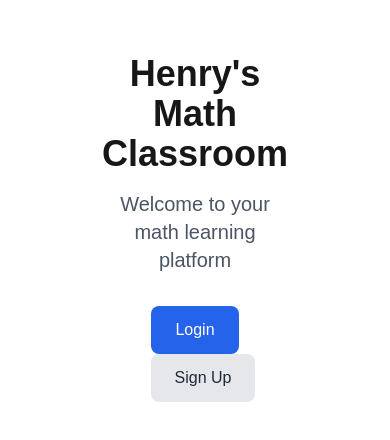
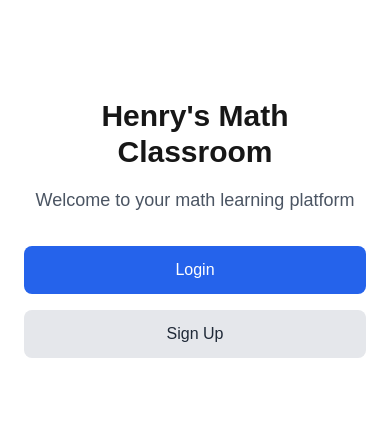
Before and after one commit to anqianqianqi/Henry-s-math-classroom-Kiro, a Next.js app: page / in a window 390 px wide. Shown: the part 194-634 px from the top of the page. Built offline with nearby package versions, Linux system fonts and the light colour scheme.

Commit message:
fix: Improve landing page layout on mobile
- Reduce padding on small screens (p-6 vs p-24)
- Stack Login/Sign Up buttons vertically on mobile with gap
- Side by side on desktop
- Smaller text on mobile

```diff
--- a/app/page.tsx
+++ b/app/page.tsx
@@ -1,23 +1,23 @@
 export default function Home() {
   return (
-    <main className="flex min-h-screen flex-col items-center justify-center p-24">
+    <main className="flex min-h-screen flex-col items-center justify-center p-6 sm:p-24">
       <div className="text-center">
-        <h1 className="text-4xl font-bold mb-4">
+        <h1 className="text-3xl sm:text-4xl font-bold mb-4">
           Henry&apos;s Math Classroom
         </h1>
-        <p className="text-xl text-gray-600">
+        <p className="text-lg sm:text-xl text-gray-600">
           Welcome to your math learning platform
         </p>
-        <div className="mt-8 space-x-4">
+        <div className="mt-8 flex flex-col sm:flex-row gap-4 justify-center">
           <a
             href="/login"
-            className="inline-block px-6 py-3 bg-blue-600 text-white rounded-lg hover:bg-blue-700 transition"
+            className="block px-6 py-3 bg-blue-600 text-white rounded-lg hover:bg-blue-700 transition text-center"
           >
             Login
           </a>
           <a
             href="/signup"
-            className="inline-block px-6 py-3 bg-gray-200 text-gray-800 rounded-lg hover:bg-gray-300 transition"
+            className="block px-6 py-3 bg-gray-200 text-gray-800 rounded-lg hover:bg-gray-300 transition text-center"
           >
             Sign Up
           </a>
```
